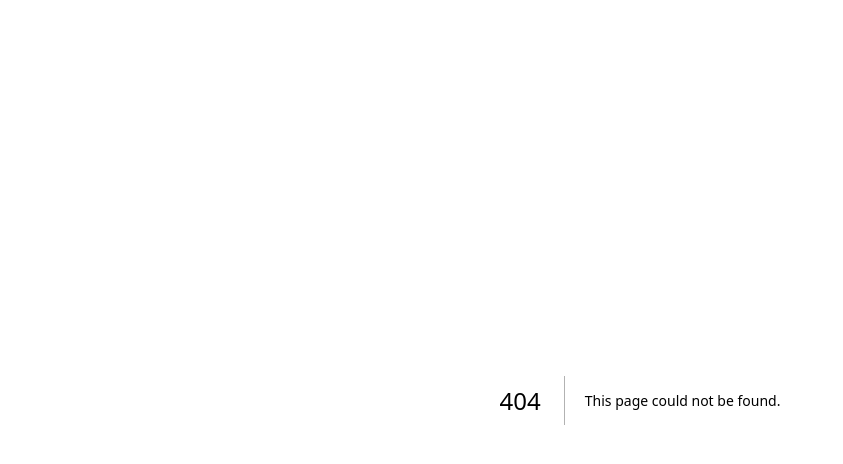
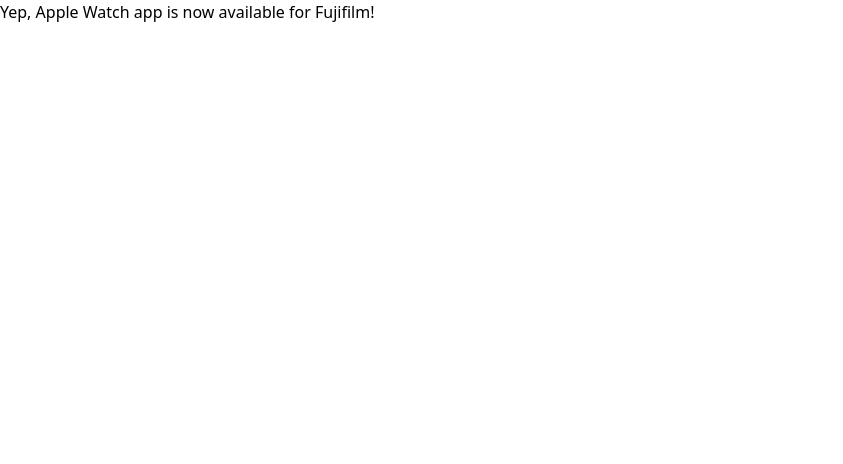
Before and after one commit to gswirski/shutter-website, a Next.js app: page /fujifilm/applink/apple-watch-app in a window 1280 px wide. Before the commit this address had no page. Shown: the top 464 px of the page, without its empty margins (0-843 px from the left). Built offline with nearby package versions, Linux system fonts and the light colour scheme.

Commit message:
create associated pages

```diff
--- /dev/null
+++ b/pages/fujifilm/applink/apple-watch-app.js
@@ -0,0 +1,13 @@
+import Image from 'next/image'
+import Link from 'next/link'
+import Footer from '../../../components/footer'
+import ShutterHead from '../../../components/head'
+import Header from '../../../components/header'
+
+export default function Home() {
+  return (
+    <div>
+      Yep, Apple Watch app is now available for Fujifilm!
+    </div>
+  )
+}
--- /dev/null
+++ b/pages/sony/applink/apple-watch-app.js
@@ -0,0 +1,13 @@
+import Image from 'next/image'
+import Link from 'next/link'
+import Footer from '../../../components/footer'
+import ShutterHead from '../../../components/head'
+import Header from '../../../components/header'
+
+export default function Home() {
+  return (
+    <div>
+      Yep, Apple Watch app is now available for Sony!
+    </div>
+  )
+}
```
Also changed, not shown: 1 other file (tests, documents, lock files or other folders).
